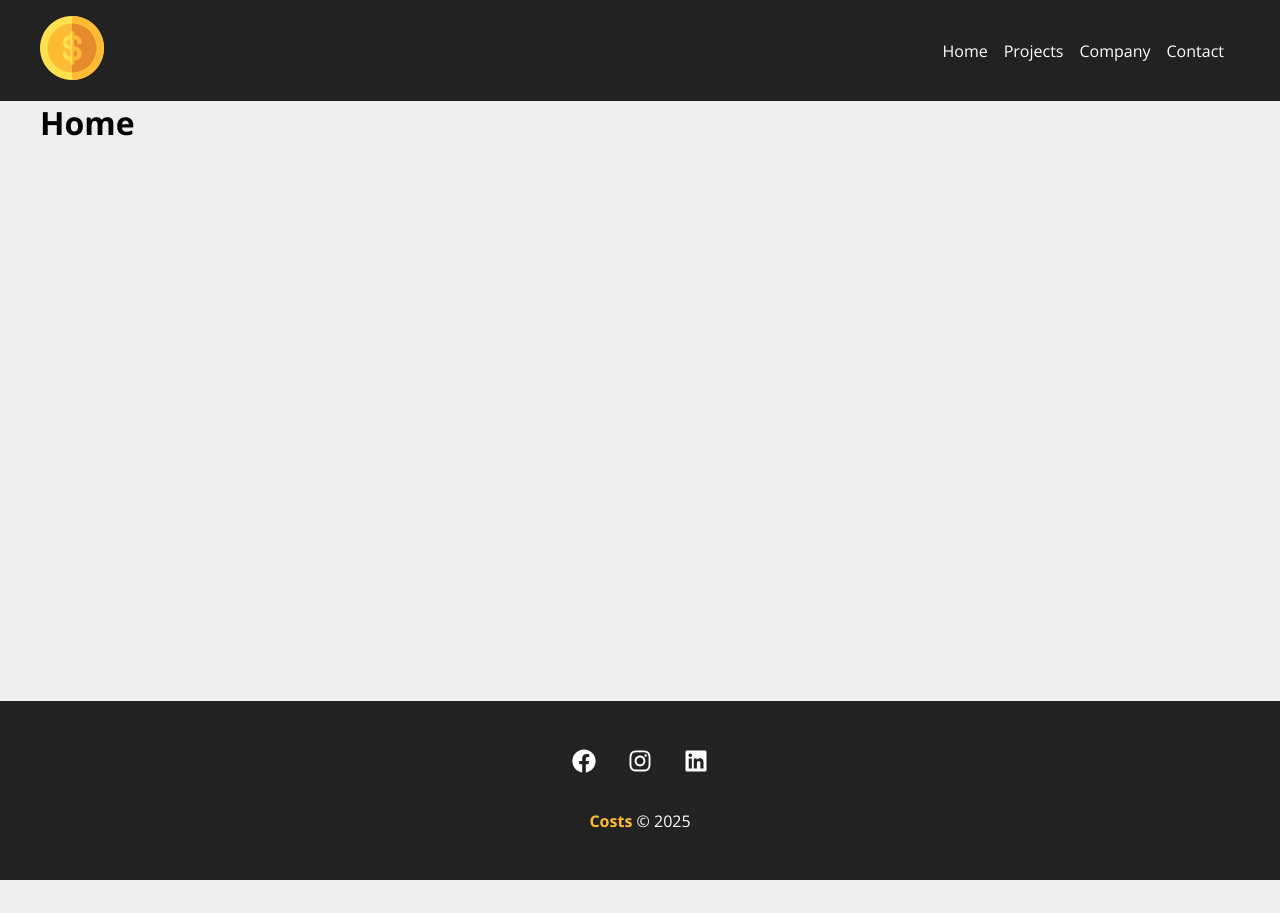
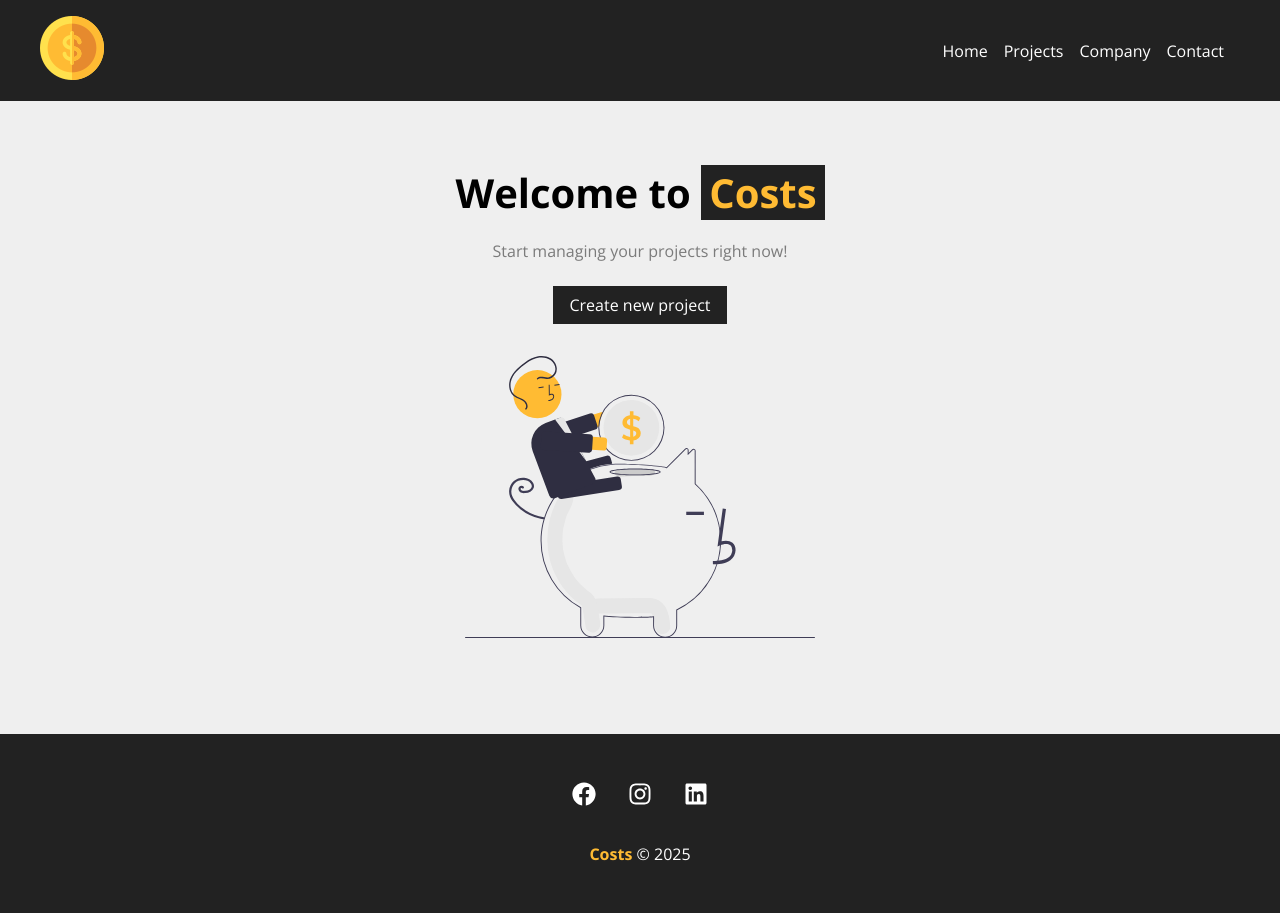
Before and after one commit to GabrielPivoto/costs, a React (Create React App) app: page / in a window 1280 px wide. Before the commit the page ends 880 px from the top, so only its background shows below. Built offline with nearby package versions, Linux system fonts and the light colour scheme.

Commit message:
Create Home page
 - Creates Home page

Author: Pivoto

```diff
--- /dev/null
+++ b/src/components/layouts/LinkButton.js
@@ -0,0 +1,13 @@
+import {Link} from 'react-router-dom'
+
+import styles from './LinkButton.module.css'
+
+function LinkButton({to, text}){
+    return (
+        <Link to={to} className={styles.btn}>
+            {text}
+        </Link>
+    )
+}
+
+export default LinkButton
--- /dev/null
+++ b/src/components/layouts/LinkButton.module.css
@@ -0,0 +1,11 @@
+.btn{
+    background-color: #222;
+    color: #fff;
+    padding: 0.5em 1em;
+    text-decoration: none;
+    transition: 0.5s;
+}
+
+.btn:hover {
+    color: #ffbb33;
+}
--- a/src/components/layouts/Navbar.module.css
+++ b/src/components/layouts/Navbar.module.css
@@ -16,6 +16,7 @@
 }
 
 .item a {
+    transition: 0.5s;
     color: #fff;
     text-decoration: none
 }
--- a/src/components/pages/Home.js
+++ b/src/components/pages/Home.js
@@ -1,6 +1,16 @@
+import styles from './Home.module.css'
+
+import savings from '../../images/savings.svg'
+import LinkButton from '../layouts/LinkButton'
+
 function Home(){
     return (
-        <h1>Home</h1>
+        <section className={styles.home_container}>
+            <h1>Welcome to <span>Costs</span></h1>
+            <p>Start managing your projects right now!</p>
+            <LinkButton to="/newProject" text="Create new project"/>
+            <img src={savings} alt='Costs'/>
+        </section>
     )
 }
 
--- /dev/null
+++ b/src/components/pages/Home.module.css
@@ -0,0 +1,29 @@
+.home_container {
+    width: 100%;
+    display: flex;
+    flex-direction: column;
+    align-items: center;
+    justify-content: center;
+    padding: 4em;
+}
+
+.home_container h1 {
+    font-size: 2.5em;
+    margin-bottom: .5em;
+}
+
+.home_container h1 span {
+    color: #ffbb33;
+    padding: 0 .2em;
+    background-color: #222;
+}
+
+.home_container p {
+    margin-bottom: 1.5em;
+    color: #7b7b7b;
+}
+
+.home_container img {
+    width: 350px;
+    margin: 2em 0;
+}
```
